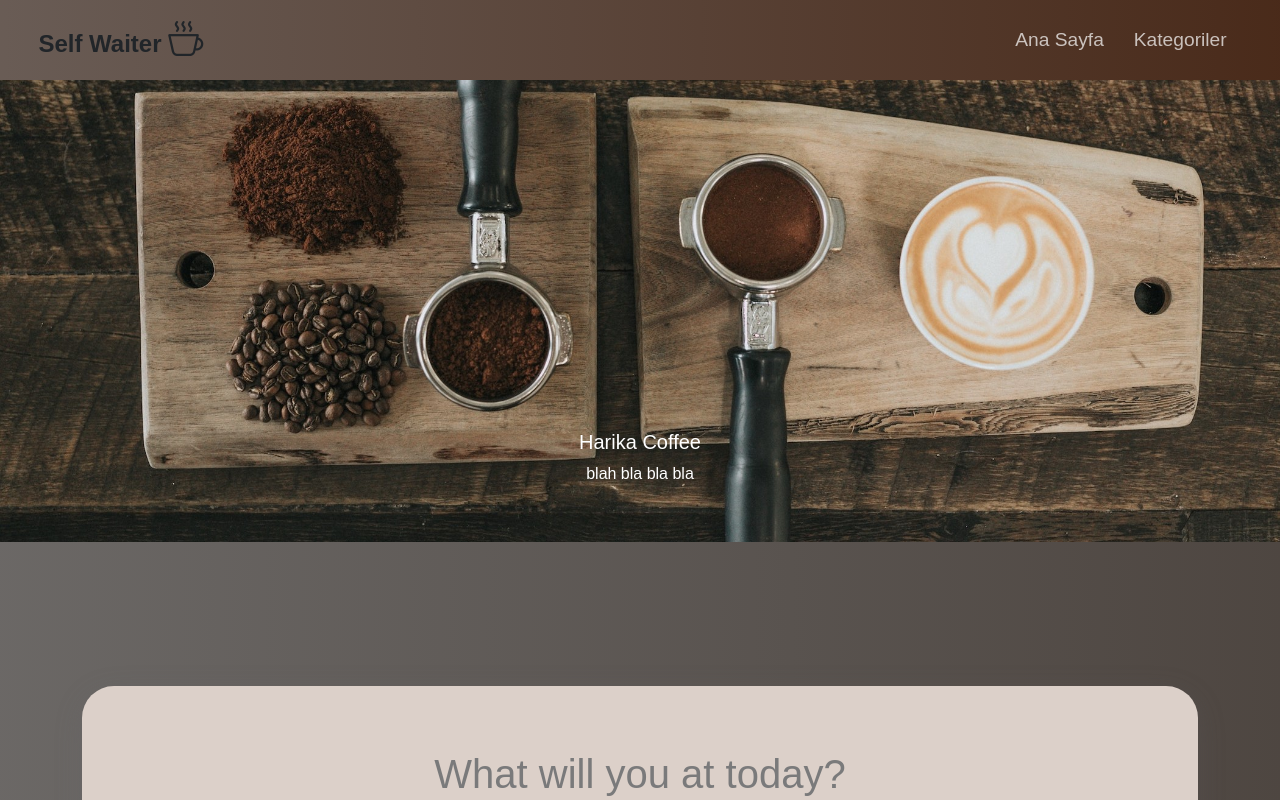
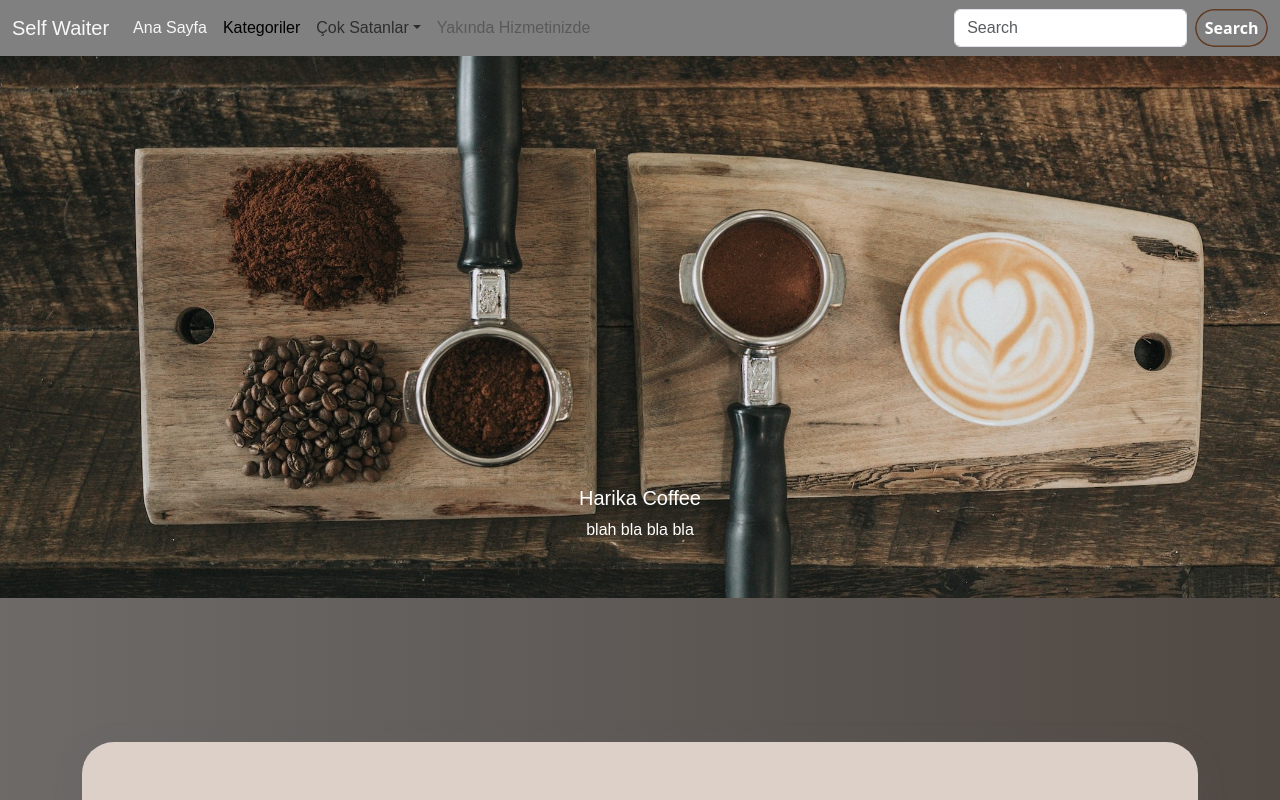
Before and after one commit to KouSelfWaiter/SW-FrontEnd, a React (Create React App) app: page / in a window 1280 px wide. Shown: the top 800 px of the page. Built offline with nearby package versions, Linux system fonts and the light colour scheme.

Commit message:
feat : add customize router

```diff
--- a/package.json
+++ b/package.json
@@ -2,7 +2,6 @@
   "name": "swfrontend",
   "version": "0.1.0",
   "private": true,
-  "homepage": "https://kouselfwaiter.github.io/SW-FrontEnd/",
   "dependencies": {
     "@testing-library/jest-dom": "^5.16.5",
     "@testing-library/react": "^13.4.0",
@@ -13,10 +12,11 @@
     "@types/react": "^18.2.6",
     "@types/react-dom": "^18.2.4",
     "axios": "^1.4.0",
-    "bootstrap": "^5.2.3",
+    "bootstrap": "^5.3.0",
     "bootstrap-icons": "^1.10.5",
     "gh-pages": "^5.0.0",
     "react": "^18.2.0",
+    "react-bootstrap": "^2.7.4",
     "react-dom": "^18.2.0",
     "react-router-dom": "^6.13.0",
     "react-scripts": "5.0.1",
--- a/src/App.tsx
+++ b/src/App.tsx
@@ -27,9 +27,8 @@ interface deneme{
 }
 function App() {
   return (
-    <div className="App">
+    <div>
       <CustomNavbar/>
-
     </div>
   );
 }
--- /dev/null
+++ b/src/components/customLink/CustomLink.css
@@ -0,0 +1,13 @@
+.customLink {
+    color: #000000;
+    text-decoration: none;
+    transition: color 0.3s;
+  }
+
+.customLink:hover {
+    color: #ffffff;
+  }
+
+.active{
+    color: #f7f7f7;
+}
--- /dev/null
+++ b/src/components/customLink/CustomLink.tsx
@@ -0,0 +1,15 @@
+import {NavLink} from "react-router-dom"
+import "./CustomLink.css"
+
+function CustomLink(props:any){
+
+    return(
+        <NavLink
+        {...props}
+        className="customLink"
+        activeClassName="active"
+        />
+    )
+}
+
+export default CustomLink
--- a/src/components/navbar/CustomNavbar.css
+++ b/src/components/navbar/CustomNavbar.css
@@ -1,143 +1,41 @@
-.custom-navbar {
-  height: 5em;
-  display: flex;
-  justify-content: space-between;
-  align-items: center;
-  padding-left: 3%;
-  padding-right: 3%;
-  background: linear-gradient(to right, #808080, #411d0a);
-  background-size: 200% auto;
-  animation: gradientAnimation 5s ease infinite;
-  position: fixed;
-  z-index: 999;
-  width: 100%;
+
+.customColor{
+
+  background-color:  #808080;
 }
 
-@keyframes gradientAnimation {
-  0% {
-    background-position: 0% center;
-  }
-  50% {
-    background-position: 100% center;
-  }
-  100% {
-    background-position: 0% center;
-  }
+.custom-button {
+  --c:  #613a22; /* the color*/
+
+  box-shadow: 0 0 0 .1em inset var(--c);
+  --_g: linear-gradient(var(--c) 0 0) no-repeat;
+  background:
+    var(--_g) calc(var(--_p,0%) - 100%) 0%,
+    var(--_g) calc(200% - var(--_p,0%)) 0%,
+    var(--_g) calc(var(--_p,0%) - 100%) 100%,
+    var(--_g) calc(200% - var(--_p,0%)) 100%;
+  background-size: 50.5% calc(var(--_p,0%)/2 + .5%);
+  outline-offset: .1em;
+  transition: background-size .4s, background-position 0s .4s;
+  border-radius: 9999px
+}
+.custom-button:hover {
+  --_p: 100%;
+  transition: background-position .4s, background-size 0s;
+}
+.custom-button:active {
+  box-shadow: 0 0 9e9q inset #0009;
+  background-color: var(--c);
+  color: #fff;
 }
 
-.custom-navbar > .custom-nav-logo{
-    font-weight: 700;
-    font-size: 1.5em;
-}
-
-.custom-navbar > .custom-nav-items > a{
-    font-size: 1.2em;
-    color: white;
-    font-weight: 500;
-    text-decoration: none;
-    margin: 15px;
-    opacity: 0.7;
-    position: relative;
+.custom-button {
+  font-family: system-ui, sans-serif;
+  font-size: 1.0rem;
+  cursor: pointer;
+  padding: .1em .6em;
+  font-weight: bold;
+  border: none;
+  color: white;
 
 }
-
-.custom-navbar > .custom-nav-items > a:hover{
-    opacity: 1;
-
-}
-
-.custom-navbar > .custom-nav-items > a::before{
-    content: "";
-    position: absolute;
-    left: 0;
-    bottom: 0;
-    width: 0;
-    height: 2px;
-    background: white;
-    transition: all 0.45s;
-}
-
-.custom-navbar > .custom-nav-items > a:hover::before{
-    width: 100%;
-}
-
-.custom-navbar > .custom-nav-toggle {
-    display: none;
-  }
-
-  @media (max-width: 700px) {
-    .custom-navbar > .custom-nav-items {
-      position: absolute;
-      top: 60px;
-      display: flex;
-      flex-direction: column;
-      background: rgb(253, 232, 247);
-      left: 0;
-      width: 100%;
-      height: 100%;
-      transform: translateX(-100%);
-      transition: all .45s;
-    }
-
-    .custom-navbar > .custom-nav-items > a::before {
-        background: transparent;
-    }
-
-    .custom-navbar > .custom-nav-items.open {
-        transform: translateX(0);
-    }
-
-    .custom-navbar > .custom-nav-toggle {
-      display: flex;
-      width: 50px;
-      height: 50px;
-      align-items: center;
-      justify-content: center;
-      cursor: pointer;
-    }
-
-    .custom-nav-toggle > .bar {
-      position: relative;
-      width: 32px;
-      height: 2px;
-      background: #000000;
-      transition: all 0.45s ease-in-out;
-    }
-
-    .custom-nav-toggle > .bar::before,
-    .custom-nav-toggle > .bar::after {
-      content: "";
-      position: absolute;
-      height: 2px;
-      background: #000000;
-      border-radius: 2px;
-      transition: all 0.45s ease-in-out;
-    }
-
-    .custom-nav-toggle > .bar::before {
-      width: 25px;
-      transform: translateY(-8px);
-      right: 0;
-    }
-
-    .custom-nav-toggle > .bar::after {
-      width: 32px;
-      transform: translateY(8px);
-    }
-
-    .custom-nav-toggle.open > .bar {
-        transform: translateX(-40px);
-        background: transparent;
-    }
-
-    .custom-nav-toggle.open > .bar::before {
-        width: 32px;
-        transform: rotate(45deg) translate(26px, -26px);
-    }
-
-    .custom-nav-toggle.open > .bar::after {
-      transform: rotate(-45deg) translate(26px, 26px);
-    }
-
-
-  }
--- a/src/components/navbar/CustomNavbar.tsx
+++ b/src/components/navbar/CustomNavbar.tsx
@@ -1,35 +1,74 @@
 import React, { useState } from 'react'
 import "./CustomNavbar.css"
 import "bootstrap-icons/font/bootstrap-icons.css";
-import { BrowserRouter as Router, Route, Routes, Link } from 'react-router-dom';
+import { Route, Routes } from 'react-router-dom';
+import CustomLink from '../customLink/CustomLink';
 import CustomProductCard from '../productCard/CustomProductCard';
 import Home from '../../pages/home/HomePage';
 import ProductDetailPage from '../../pages/ProductDetailPage';
+
+import Button from 'react-bootstrap/Button';
+import Container from 'react-bootstrap/Container';
+import Form from 'react-bootstrap/Form';
+import Nav from 'react-bootstrap/Nav';
+import Navbar from 'react-bootstrap/Navbar';
+import NavDropdown from 'react-bootstrap/NavDropdown';
+
 function CustomNavbar() {
 
-  const [isOpen, setIsOpen] = useState(false);
+  return (
+    <div>
 
-  return (
-    <Router>
-      <div className='custom-navbar'>
-        <span className='custom-nav-logo'>Self Waiter   <i className="bi bi-cup-hot" style={{ fontSize: '35px' }}></i></span>
-        <div className={`custom-nav-items ${isOpen && "open"}`}>
-        <Link to="/">Ana Sayfa</Link>
-        <Link to="food-menu-section">Kategoriler</Link>
-        </div>
-        <div
-          className={`custom-nav-toggle ${isOpen && "open"}`}
-          onClick={() => setIsOpen(!isOpen)} >
-          <div className="bar"></div>
-        </div>
-      </div>
+
+      <Navbar expand="lg" className="customColor">
+        <Container fluid>
+          <Navbar.Brand><CustomLink to={"/"}>Self Waiter</CustomLink></Navbar.Brand>
+          <Navbar.Toggle aria-controls="navbarScroll" />
+          <Navbar.Collapse id="navbarScroll">
+            <Nav
+              className="me-auto my-2 my-lg-0"
+              style={{ maxHeight: '100px' }}
+              navbarScroll
+            >
+              <Nav.Link><CustomLink to={"/"}>Ana Sayfa</CustomLink></Nav.Link>
+              <Nav.Link><CustomLink to={"/food-menu-section"}>Kategoriler</CustomLink></Nav.Link>
+
+              <NavDropdown title="Çok Satanlar" id="navbarScrollingDropdown">
+                <NavDropdown.Item >Mocha</NavDropdown.Item>
+                <NavDropdown.Item >
+                  Cold Brw
+                </NavDropdown.Item>
+                <NavDropdown.Divider />
+                <NavDropdown.Item href="#action5">
+                  Sıcak Çikolata
+                </NavDropdown.Item>
+              </NavDropdown>
+
+              <Nav.Link  disabled>
+                Yakında Hizmetinizde
+              </Nav.Link>
+
+            </Nav>
+            <Form className="d-flex">
+              <Form.Control
+                type="search"
+                placeholder="Search"
+                className="me-2"
+                aria-label="Search"
+              />
+              <button className='custom-button' >Search</button>
+            </Form>
+          </Navbar.Collapse>
+        </Container>
+      </Navbar>
+
 
       <Routes>
-        <Route path='/food-menu-section' element={<CustomProductCard />}/>
+        <Route path='/food-menu-section' element={<CustomProductCard />} />
         <Route path="/products/:id" element={<ProductDetailPage />} />
-        <Route path='/' element={<Home />}/>
+        <Route path='/' element={<Home />} />
       </Routes>
-    </Router>
+    </div>
   )
 }
 
--- a/src/components/productCard/CustomProductCard.tsx
+++ b/src/components/productCard/CustomProductCard.tsx
@@ -3,6 +3,7 @@ import "./CustomProductCard.css";
 import "bootstrap-icons/font/bootstrap-icons.css";
 import imgHeader from './turk-kahvesi.png';
 import {Link} from "react-router-dom"
+import CustomLink from '../customLink/CustomLink';
 
 const CustomProductCard: React.FC = () => {
   const [activeFoodType, setActiveFoodType] = useState("all");
@@ -207,7 +208,7 @@ const CustomProductCard: React.FC = () => {
                   </div>
                   <div className="item-info">
                     <div>
-                    <Link to={`/products/${item.id}`} ><h3>{item.name}</h3>     </Link>
+                    <CustomLink to={`/products/${item.id}`} ><h3>{item.name}</h3>     </CustomLink>
                       <span>{item.price}$</span>
                     </div>
                     <div className="cart-btn">
--- a/src/index.tsx
+++ b/src/index.tsx
@@ -3,15 +3,16 @@ import ReactDOM from 'react-dom/client';
 import './index.css';
 import App from './App';
 import reportWebVitals from './reportWebVitals';
+import { BrowserRouter as Router } from 'react-router-dom';
 
 
 const root = ReactDOM.createRoot(
   document.getElementById('root') as HTMLElement
 );
 root.render(
-
-    <App />
-
+    <Router>
+      <App />
+    </Router>
 );
 
 // If you want to start measuring performance in your app, pass a function
--- a/src/pages/ProductDetailPage.tsx
+++ b/src/pages/ProductDetailPage.tsx
@@ -25,7 +25,7 @@ function ProductDetailPage() {
           </div>
 
           <div className='col-md-8'>
-            <h1>asdasd</h1>
+
 
             <h1 className='display-3' style={{color:"#613a22"}}>Türk Kahvesi ID: {id}</h1>
 
--- a/src/pages/home/HomePage.tsx
+++ b/src/pages/home/HomePage.tsx
@@ -8,7 +8,6 @@ const Home: React.FC = () => {
     <div>
       <CustomHeader/>
       <CustomProductCard/>
-      <ProductDetailPage/>
     </div>
   );
 };
```
Also changed, not shown: 1 other file (tests, documents, lock files or other folders).
